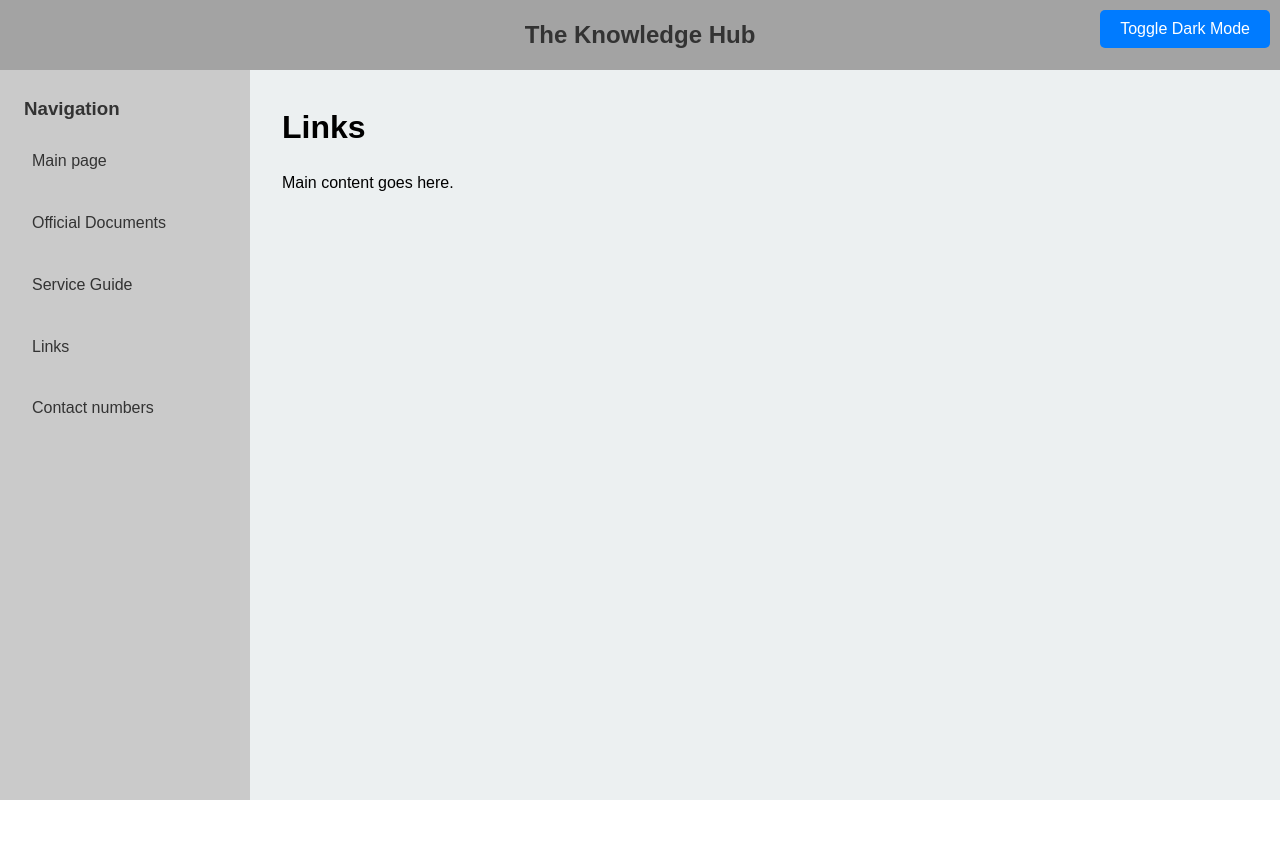
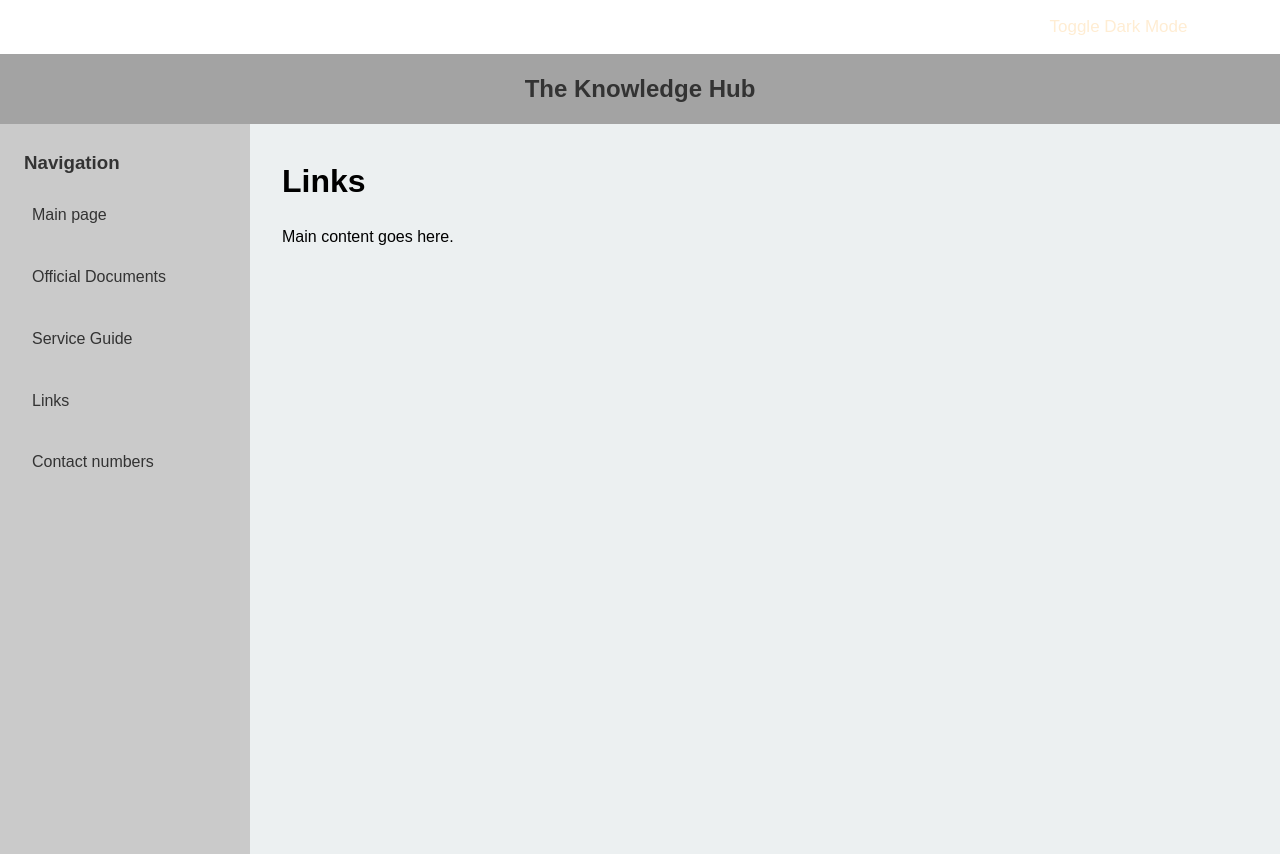
Before and after one commit to AbdullaAlmarzooq/Knowledge_hub, a plain HTML site: page Links.html in a window 1280 px wide. Before the commit the page ends 800 px from the top, so only its background shows below. Drawn offline with Linux system fonts and the light colour scheme.

Commit message:
iniate commit

```diff
--- a/darkmode.css
+++ b/darkmode.css
@@ -1,21 +1,59 @@
 /* Dark mode button styles */
 .dark-mode-btn {
     position: fixed;
-    top: 10px;
+    top: 0px;
+    left:80%;
     right: 10px;
-    padding: 10px 20px;
-    background-color: #007BFF;
-    color: white;
+    padding: 1em 1.5em;
+    background: transparent;
+    color: #ffedd3;
     border: none;
-    border-radius: 5px;
+    position: relative;
+    transition: 0.5s ease;
     cursor: pointer;
-    font-size: 16px;
+    font-size: 17px;
     z-index: 100;
+    overflow: hidden;
 }
 
 .dark-mode-btn:hover {
-    background-color: #0056b3;
+  color: #1e1e2b;
+  transition-delay: 0.5s;
 }
+
+.dark-mode-btn::before {
+    content: "";
+    position: absolute;
+    left: 0;
+    bottom: 0;
+    height: 2px;
+    width: 0;
+    background-color: #ffc506;
+    transition: 0.5s ease;
+  }
+
+.dark-mode-btn:hover::before {
+  width: 100%;
+}
+
+.dark-mode-btn::after {
+  content: "";
+  position: absolute;
+  left: 0;
+  bottom: 0;
+  height: 0;
+  width: 100%;
+  background-color: #ffc506;
+  transition: 0.4s ease;
+  z-index: -1;
+}
+
+.dark-mode-btn:hover::after {
+  height: 100%;
+  transition-delay: 0.4s;
+  color: rgb(0, 0, 0);
+}
+
 
 /* Dark mode styles */
 html.dark-mode,
@@ -48,17 +86,35 @@ body.dark-mode .NavBar a:hover {
 }
 
 body.dark-mode .dark-mode-btn {
-    background-color: #bb86fc;
-    color: #121212;
+    color: #ffffff;
 }
 
 body.dark-mode .dark-mode-btn:hover {
-    background-color: #9d65fa;
+    color: #ffffff;
+    transition-delay: 0.5s;
 }
 
 @media (prefers-color-scheme: dark) {
     .dark-mode-btn {
-        background-color: #bb86fc;
-        color: #121212;
+
+        color: #000000;
     }
 }
+
+
+@media screen and (max-width: 768px) {
+
+    .dark-mode-btn {
+        position: fixed;
+        top: 10px;
+        right: 10px;
+        padding: 0.75em 1em;
+        font-size: 14px;
+        z-index: 1000; /* Increased z-index to ensure visibility */
+    }
+
+    /* Adjust content to not be hidden by the fixed button */
+    .content {
+        margin-top: 70px;
+    }
+}
--- a/styles.css
+++ b/styles.css
@@ -78,26 +78,6 @@ body {
     margin-bottom: 1rem;
 }
 
-/* Dark mode toggle button */
-.dark-mode-btn {
-    position: fixed;
-    top: 10px;
-    right: 10px;
-    padding: 10px 20px;
-    background-color: #007BFF;
-    color: white;
-    border: none;
-    border-radius: 5px;
-    cursor: pointer;
-    font-size: 16px;
-    z-index: 100;
-    transition: background-color 0.2s;
-}
-
-.dark-mode-btn:hover {
-    background-color: #0056b3;
-}
-
 /* Responsive design */
 @media screen and (max-width: 768px) {
     .content-wrapper {
@@ -127,4 +107,5 @@ body {
     .Main {
         padding: 1rem;
     }
+
 }
```
